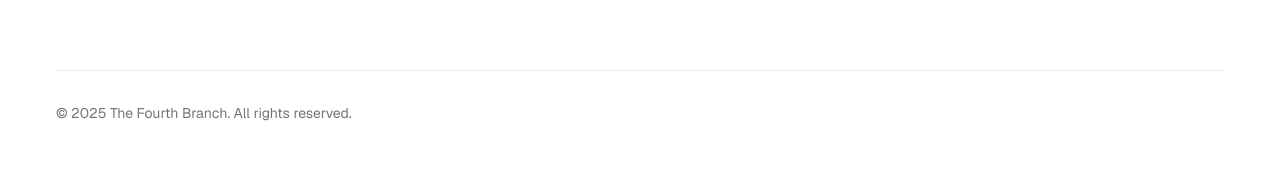
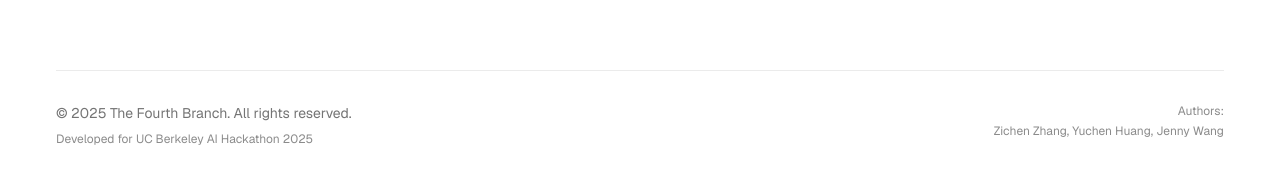
Before and after one commit to fourthbranch/tfb-calhacks, a Next.js app in the folder frontend/: page / in a window 1280 px wide. Shown: the part 587-770 px from the top of the page. Built offline with nearby package versions, Linux system fonts and the light colour scheme; no server answers; sample sign-in values are in the browser's storage.

Commit message:
Refined footers

```diff
--- a/frontend/app/components/ui/Footer.tsx
+++ b/frontend/app/components/ui/Footer.tsx
@@ -6,10 +6,23 @@ export default function Footer() {
   return (
     <footer className="border-t border-black/[.08] dark:border-white/[.145] py-12 mt-12">
       <div className="container mx-auto px-4">
-        <div className="border-t border-black/[.08] dark:border-white/[.145] mt-8 pt-8 flex flex-col md:flex-row justify-between items-center">
-          <p className="text-sm text-foreground/60">
-            © {currentYear} The Fourth Branch. All rights reserved.
-          </p>
+        <div className="border-t border-black/[.08] dark:border-white/[.145] mt-8 pt-8">
+          <div className="flex flex-col md:flex-row justify-between items-start gap-6">
+            <div className="flex-1">
+              <p className="text-sm text-foreground/60 mb-2">
+                © {currentYear} The Fourth Branch. All rights reserved.
+              </p>
+              <p className="text-xs text-foreground/50">
+                Developed for UC Berkeley AI Hackathon 2025
+              </p>
+            </div>
+            <div className="text-right">
+              <p className="text-xs text-foreground/50 mb-1">Authors:</p>
+              <p className="text-xs text-foreground/50">
+                Zichen Zhang, Yuchen Huang, Jenny Wang
+              </p>
+            </div>
+          </div>
         </div>
       </div>
     </footer>
--- a/frontend/app/components/ui/LandingFooter.tsx
+++ b/frontend/app/components/ui/LandingFooter.tsx
@@ -1,15 +1,13 @@
 import React from "react";
-import Link from "next/link";
 
 export default function LandingFooter() {
   return (
     <footer className="w-full">
-      <div className="container mx-auto px-4 py-6 text-center text-gray-500">
-        <p>&copy; {new Date().getFullYear()} The Fourth Branch. All rights reserved.</p>
-        <div className="flex justify-center gap-4 mt-2">
-            <Link href="/about" className="hover:text-white">About</Link>
-            <Link href="/terms" className="hover:text-white">Terms of Service</Link>
-            <Link href="/privacy" className="hover:text-white">Privacy Policy</Link>
+      <div className="container mx-auto px-4 py-6">
+        <div className="text-center text-gray-500 mb-4">
+          <p>&copy; {new Date().getFullYear()} The Fourth Branch. All rights reserved.</p>
+          <p className="text-sm mt-1">Developed for UC Berkeley AI Hackathon 2025</p>
+          <p className="text-sm mt-1">Authors: Zichen Zhang, Yuchen Huang, Jenny Wang</p>
         </div>
       </div>
     </footer>
```
